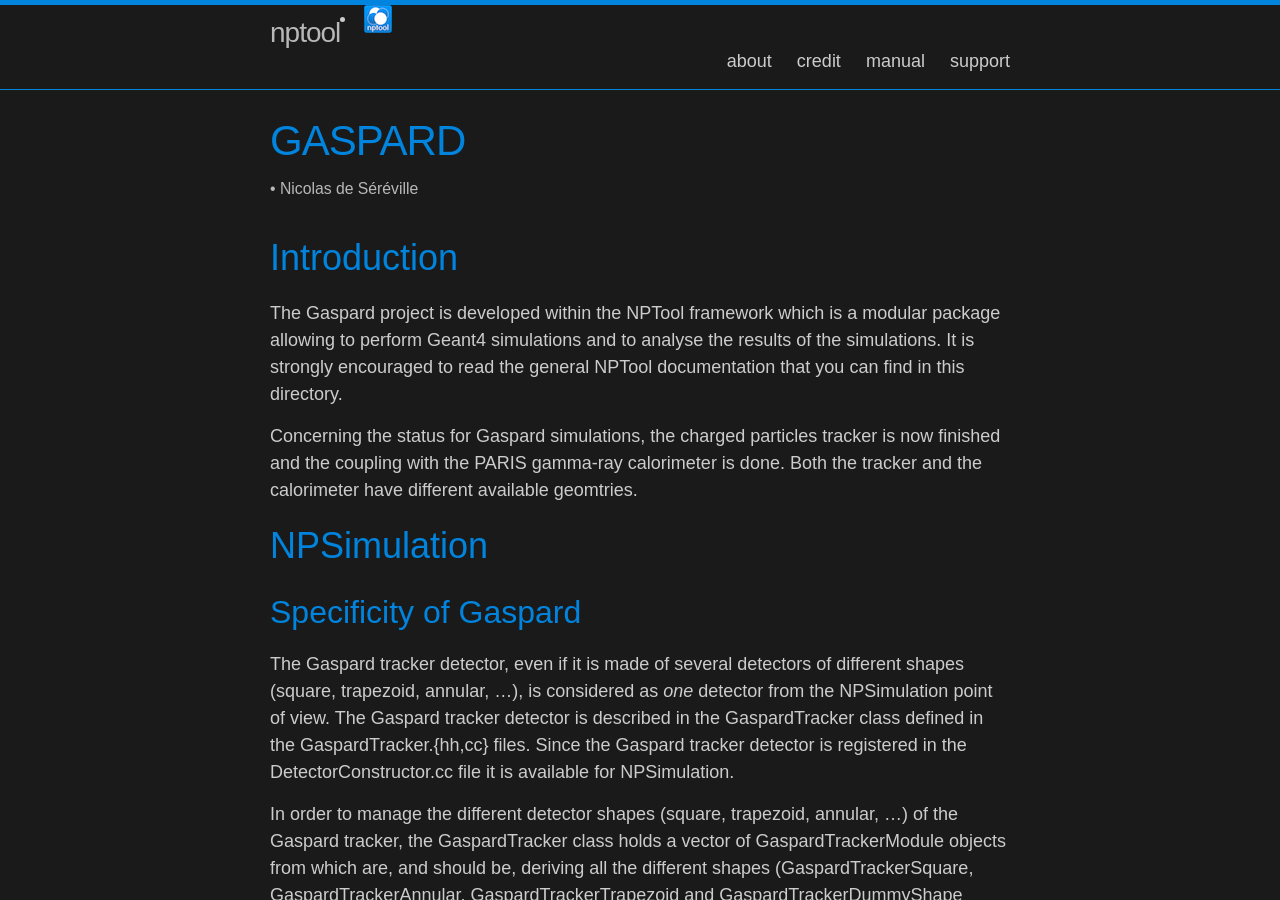
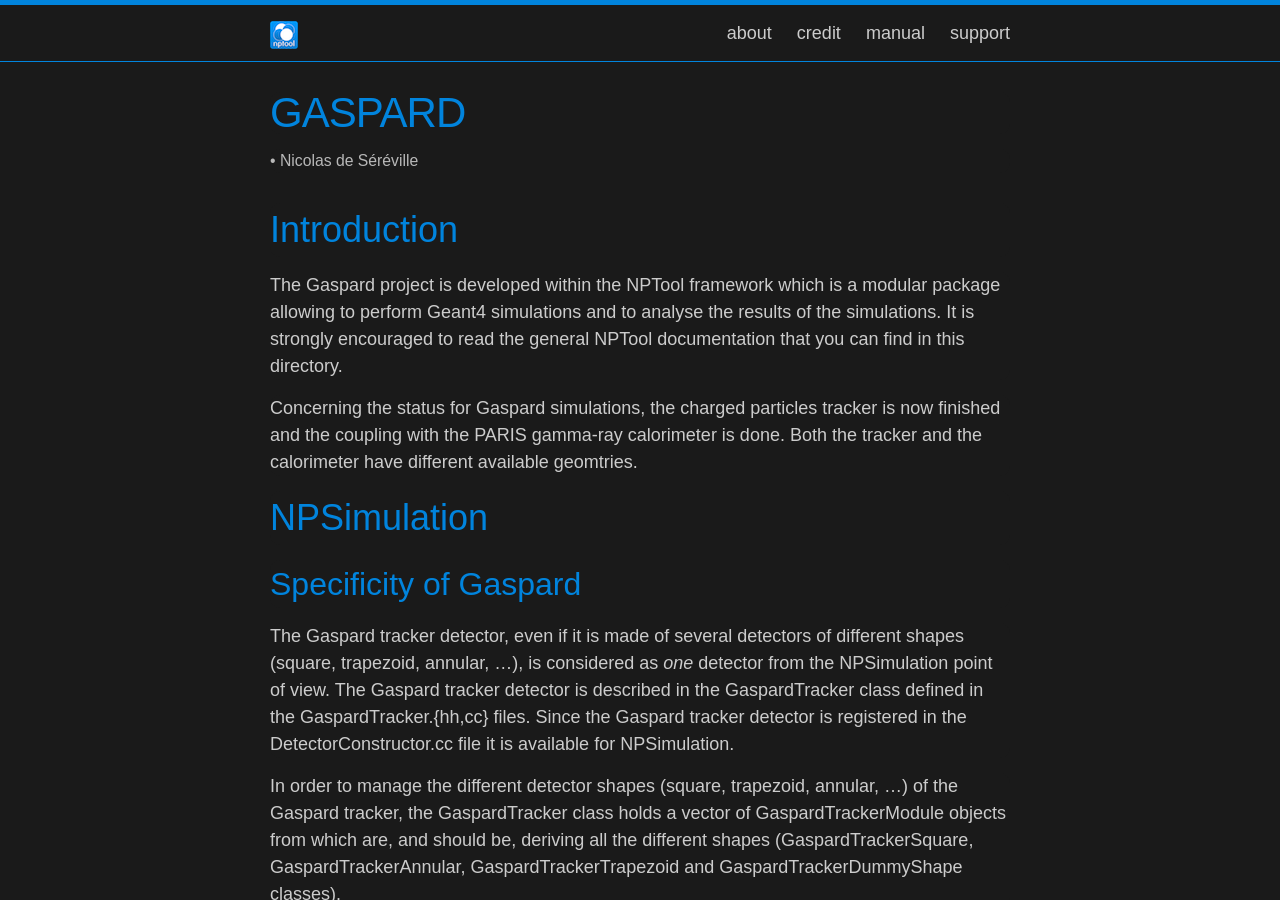
Before and after one commit to adrien-matta/nptool, a Jekyll site: the page built from index.html, in a window 1280 px wide and 900 px high. Built offline with Jekyll 4.4.1, drawn with Linux system fonts in a browser that asks for light colours; some web fonts are replaced.

Commit message:
* testing replacing the site name by the logo

```diff
--- a/_includes/header.html
+++ b/_includes/header.html
@@ -2,8 +2,7 @@
 
   <div class="wrapper">
 
-    <a class="site-title" href="{{ site.baseurl }}/">{{ site.title }}</a>
-    <li><a class="brand-image" href="{{ HOME_PATH }}"><img class="brand-image" src="{{ site.baseurl }}/images/nptoolLogo_small.png"/></a></li>
+    <a class="site-title" href="{{ site.baseurl }}/"><img class="brand-image" src="{{ site.baseurl }}/images/nptoolLogo_small.png"/></a>
 
     <nav class="site-nav">
     <a href="#" class="menu-icon">
```
